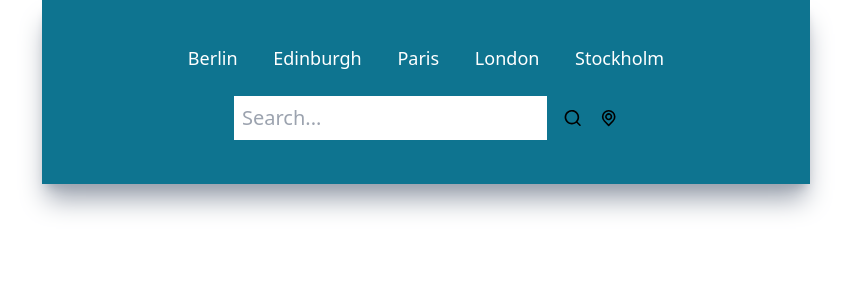
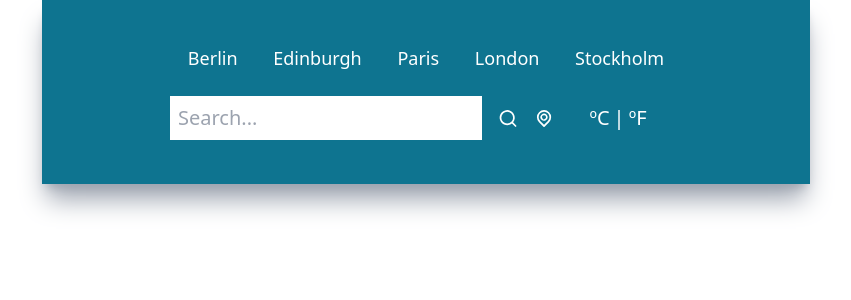
Before and after one commit to juliendy/weather-app, a React (Create React App) app: page / in a window 1280 px wide. Shown: the top 300 px of the page, without its empty margins (214-1065 px from the left). Built offline with nearby package versions, Linux system fonts and the light colour scheme.

Commit message:
end of day: input styled, yet no functionality

```diff
--- a/src/components/Inputs.jsx
+++ b/src/components/Inputs.jsx
@@ -9,8 +9,27 @@
                     placeholder="Search..."
                     className="text-xl font-light p-2 w-full focus:outline-none capitalize"
                 />
-                <UilSearch />
-                <UilLocationPoint />
+                <UilSearch
+                    size={25}
+                    className="text-white cursor-pointer transition ease-out hover:scale-125"
+                />
+                <UilLocationPoint
+                    size={25}
+                    className="text-white cursor-pointer transition ease-out hover:scale-125"
+                />
+            </div>
+            <div className="flex flex-row w-1/4 items-center justify-center">
+                <button name="metric" className="text-xl text-white font-light">
+                    {" "}
+                    ºC
+                </button>
+                <p className="text-xl text-white mx-1">|</p>
+                <button
+                    name="imperial"
+                    className="text-xl text-white font-light"
+                >
+                    ºF
+                </button>
             </div>
         </div>
     );
```
